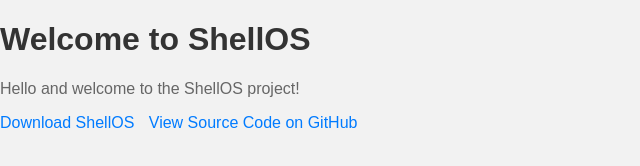
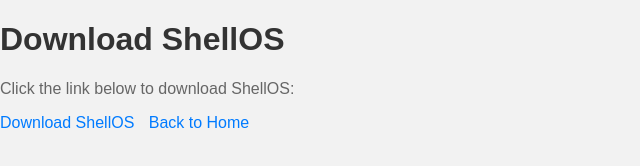
Before and after one commit to BigManThonga/ShellOS, a plain HTML site: page downloads.html in a window 1280 px wide. Shown: the whole page, without its empty margins (0-640 px from the left). Drawn offline with Linux system fonts and the light colour scheme.

Commit message:
Update downloads.html

```diff
--- a/downloads.html
+++ b/downloads.html
@@ -4,15 +4,15 @@
 <head>
   <meta charset="utf-8">
   <meta name="viewport" content="width=device-width">
-  <title>ShellOS</title>
+  <title>Downloads - ShellOS</title>
   <link href="style.css" rel="stylesheet" type="text/css" />
 </head>
 
 <body>
-  <h1>Welcome to ShellOS</h1>
-  <p>Hello and welcome to the ShellOS project!</p>
+  <h1>Download ShellOS</h1>
+  <p>Click the link below to download ShellOS:</p>
   <a href="ShellOS.zip">Download ShellOS</a>
-  <a href="https://github.com/Crypticsoft-Corperation/ShellOS" target="_blank">View Source Code on GitHub</a>
+  <a href="index.html">Back to Home</a>
   <script src="script.js"></script>
 </body>
 
```
